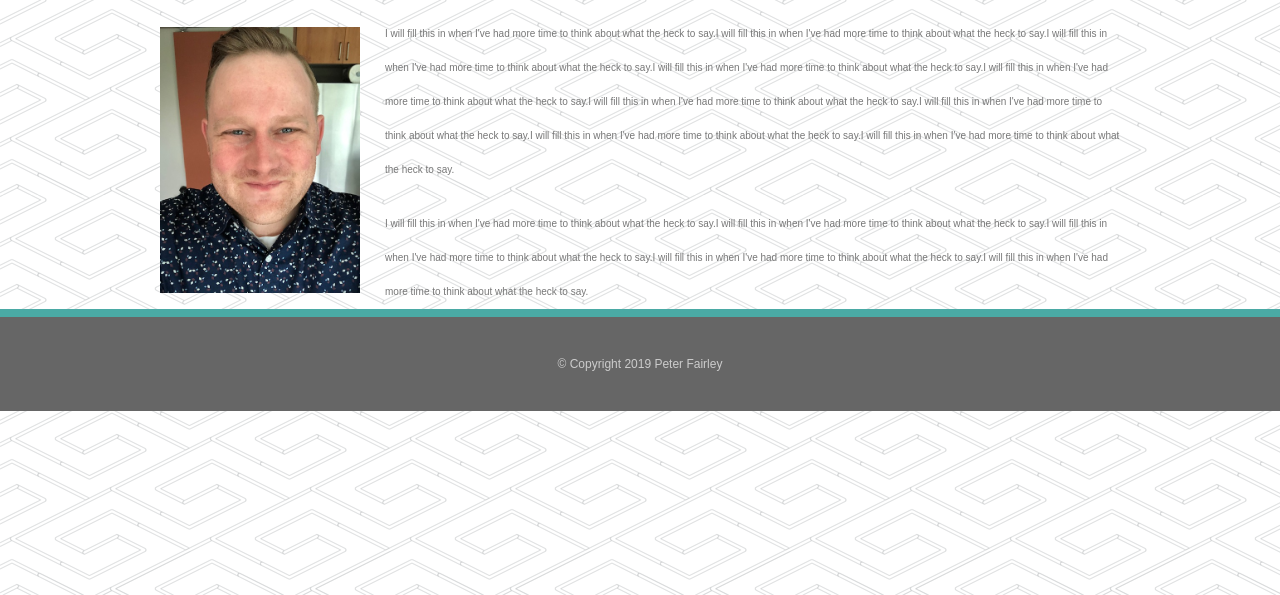
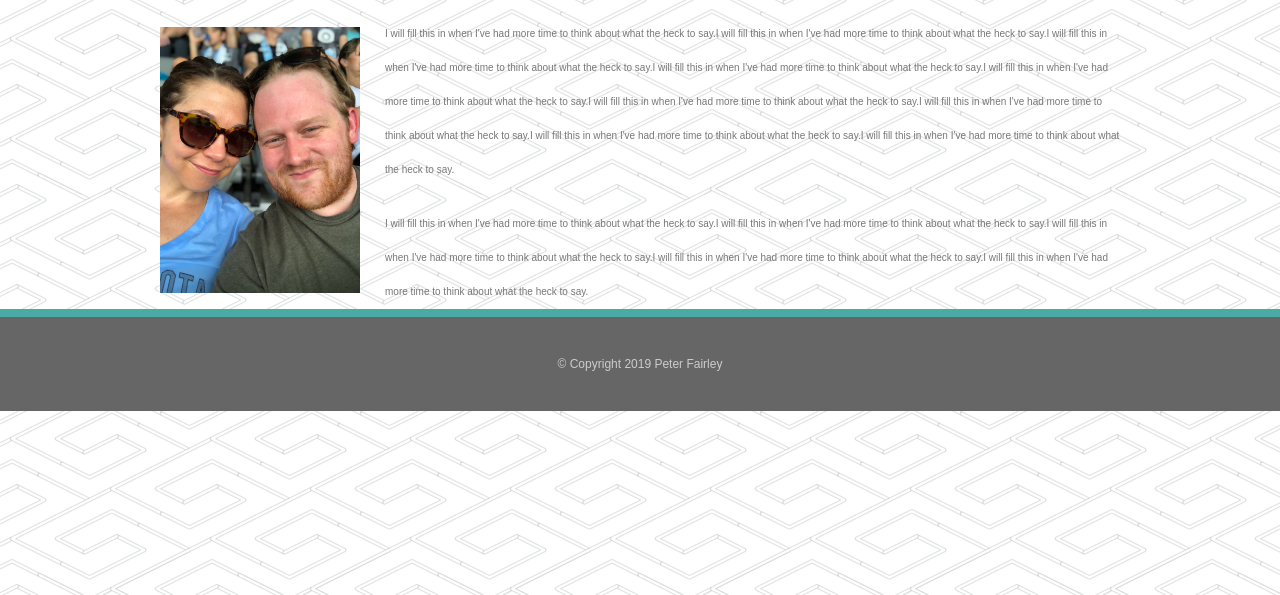
Before and after one commit to framples/Basic-Portfolio, a plain HTML site: page index.html in a window 1280 px wide. Shown: the part 205-800 px from the top of the page. Drawn offline with Linux system fonts and the light colour scheme; files whose address does not match are found by name.

Commit message:
final image added

```diff
--- a/index.html
+++ b/index.html
@@ -25,7 +25,7 @@
         <section class="main-container">
             <h1>About Me</h1>
 
-            <img src="assets/images/profilepic.img.jpeg" class="auth-image" alt="Pete Pic">
+            <img src="assets/images/profpic2.jpeg" class="auth-image" alt="Pete Pic">
 
             <p>I will fill this in when I've had more time to think about what the heck to say.I will fill this in when I've had more time to think about what the heck to say.I will fill this in when I've had more time to think about what the heck to say.I will fill this in when I've had more time to think about what the heck to say.I will fill this in when I've had more time to think about what the heck to say.I will fill this in when I've had more time to think about what the heck to say.I will fill this in when I've had more time to think about what the heck to say.I will fill this in when I've had more time to think about what the heck to say.I will fill this in when I've had more time to think about what the heck to say.</p>
 
```
Also changed, not shown: assets/images/profpic2.jpeg (added).
